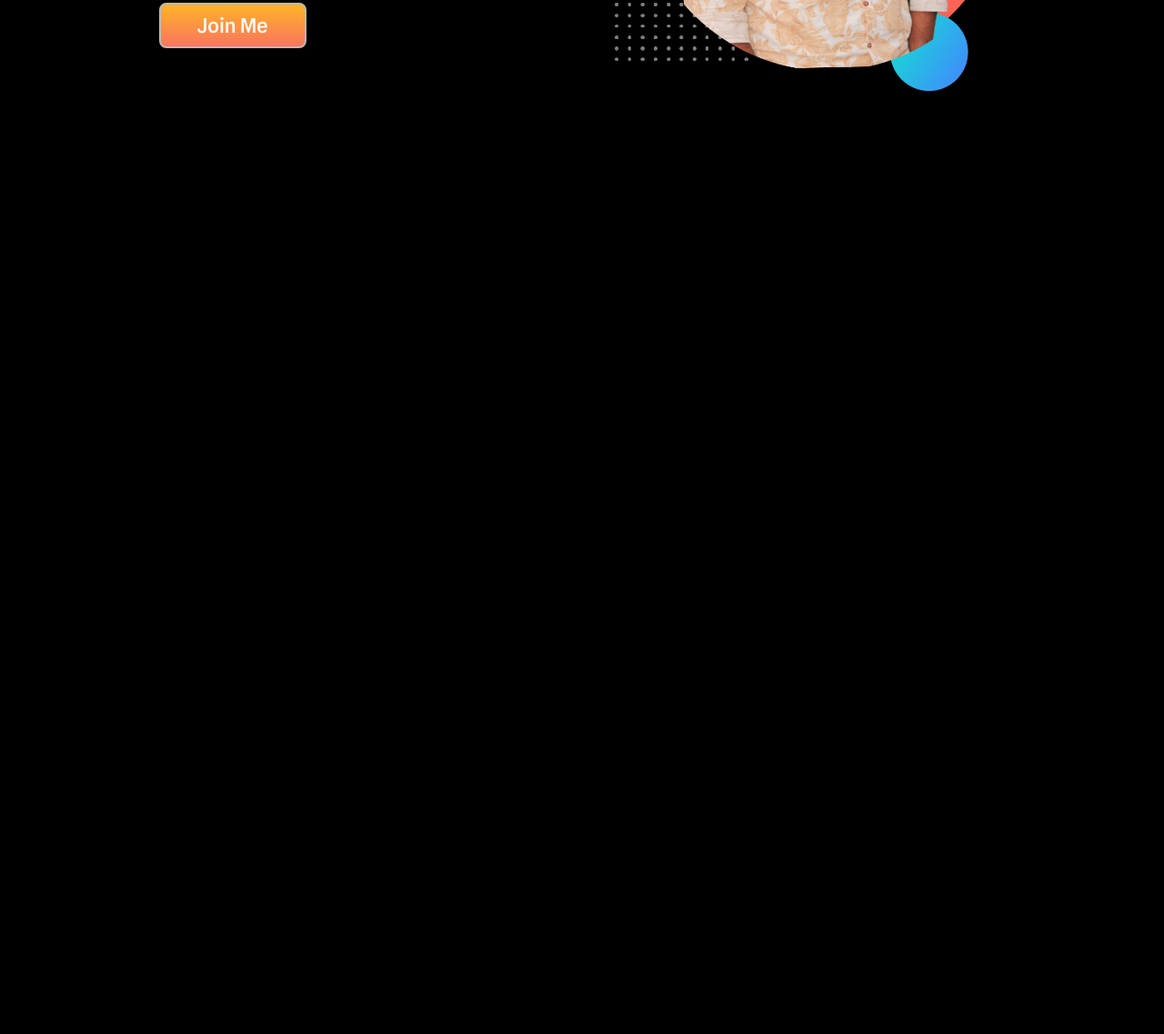
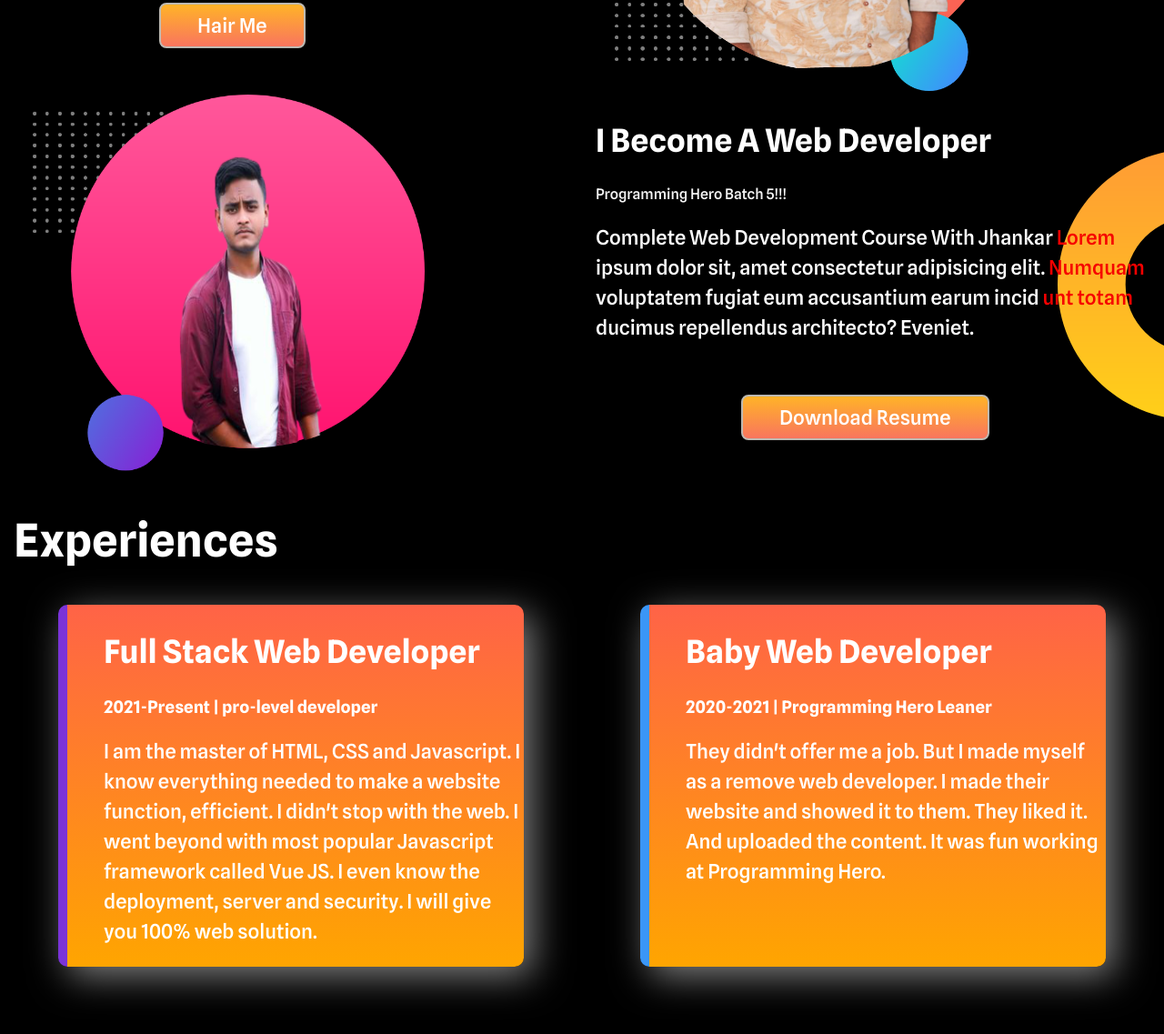
Before and after one commit to sagor15/prectice-day-asainment, a plain HTML site: page index.html in a window 1280 px wide. Shown: the part 471-1608 px from the top of the page at 91% size. Before the commit the page ends 800 px from the top, so only its background shows below. Drawn offline with Linux system fonts and the light colour scheme.

Commit message:
last commite this projects so thank you

```diff
--- a/index.html
+++ b/index.html
@@ -24,12 +24,53 @@
             praesentium voluptate quidem provident, harum vel amet accusamus dolorem blanditiis ut deleniti
             ducimus maxime exercitationem quae.
           </p>
-          <a class="button" href="#" target="_blank" rel="noopener noreferrer">Join me</a>
+          <a class="button" href="#" target="_blank" rel="noopener noreferrer">Hair Me</a>
         </div>
         <div class="div-same">
           <img src="sagorback.png" alt="All is well" />
         </div>
       </div>
     </section>
+    <section class="second-section">
+      <div class="main-div">
+        <div class="div-same">
+          <img src="sagorremove2.png" alt="" />
+        </div>
+        <div class="div-same">
+          <h2>I Become A Web Developer</h2>
+          <span class="span">Programming Hero Batch 5!!!</span>
+          <p>
+            Complete Web Development Course With Jhankar <span>Lorem</span> ipsum dolor sit, amet consectetur
+            adipisicing elit. <span>Numquam</span> voluptatem fugiat eum accusantium earum incid
+            <span>unt totam</span> ducimus repellendus architecto? Eveniet.
+          </p>
+          <a class="button" href="#" target="_blank" rel="noopener noreferrer">Download Resume</a>
+        </div>
+      </div>
+    </section>
+    <section class="last-container">
+      <h1>Experiences</h1>
+      <div class="main-div">
+        <div class="div4">
+          <h2>Full Stack Web Developer</h2>
+          <h3 class="orange-color">2021-Present | pro-level developer</h3>
+          <p>
+            I am the master of HTML, CSS and Javascript. I know everything needed to make a website function,
+            efficient. I didn't stop with the web. I went beyond with most popular Javascript framework called
+            Vue JS. I even know the deployment, server and security. I will give you 100% web solution.
+          </p>
+        </div>
+        <div id="web-dev-container" class="div4">
+          <h2>Baby Web Developer</h2>
+          <h3 class="orange-color">2020-2021 | Programming Hero Leaner</h3>
+          <p>
+            They didn't offer me a job. But I made myself as a remove web developer. I made their website and
+            showed it to them. They liked it. And uploaded the content. It was fun working at Programming
+            Hero.
+          </p>
+        </div>
+      </div>
+    </section>
+    <br /><br /><br /><br />
   </body>
 </html>
--- a/style.css
+++ b/style.css
@@ -48,8 +48,31 @@ p {
 .first-style {
   color: orange;
 }
-.first-section {
+.second-section {
   background-image: url(dream-bg.png);
   background-repeat: no-repeat;
   background-position: right;
 }
+.div4 {
+  width: 50%;
+  padding-left: 40px;
+  box-shadow: 10px 10px 40px gray;
+  margin-left: 5%;
+  margin-right: 5%;
+  border-radius: 10px;
+  border-left: 10px solid #7A33D8;
+  background-image: linear-gradient(tomato, orange);
+  color: white;
+}
+#web-dev-container{
+    border-left: 10px solid #3A96F7;
+}
+.div4:hover{
+    box-shadow: 10px 10px 20px whitesmoke;
+}
+span{
+    color: rgb(246, 0, 0);
+}
+.span{
+    color: whitesmoke;
+}
```
